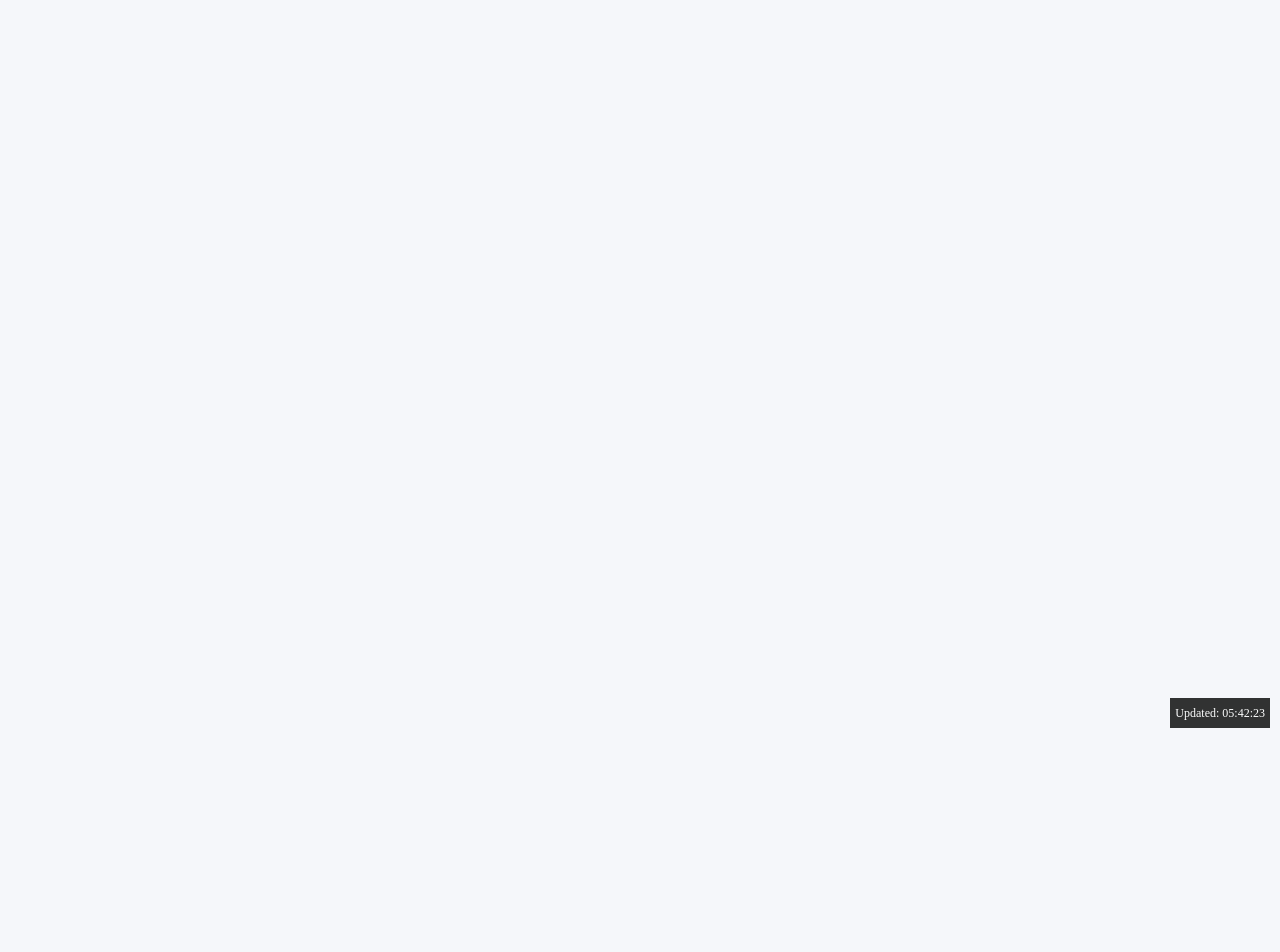
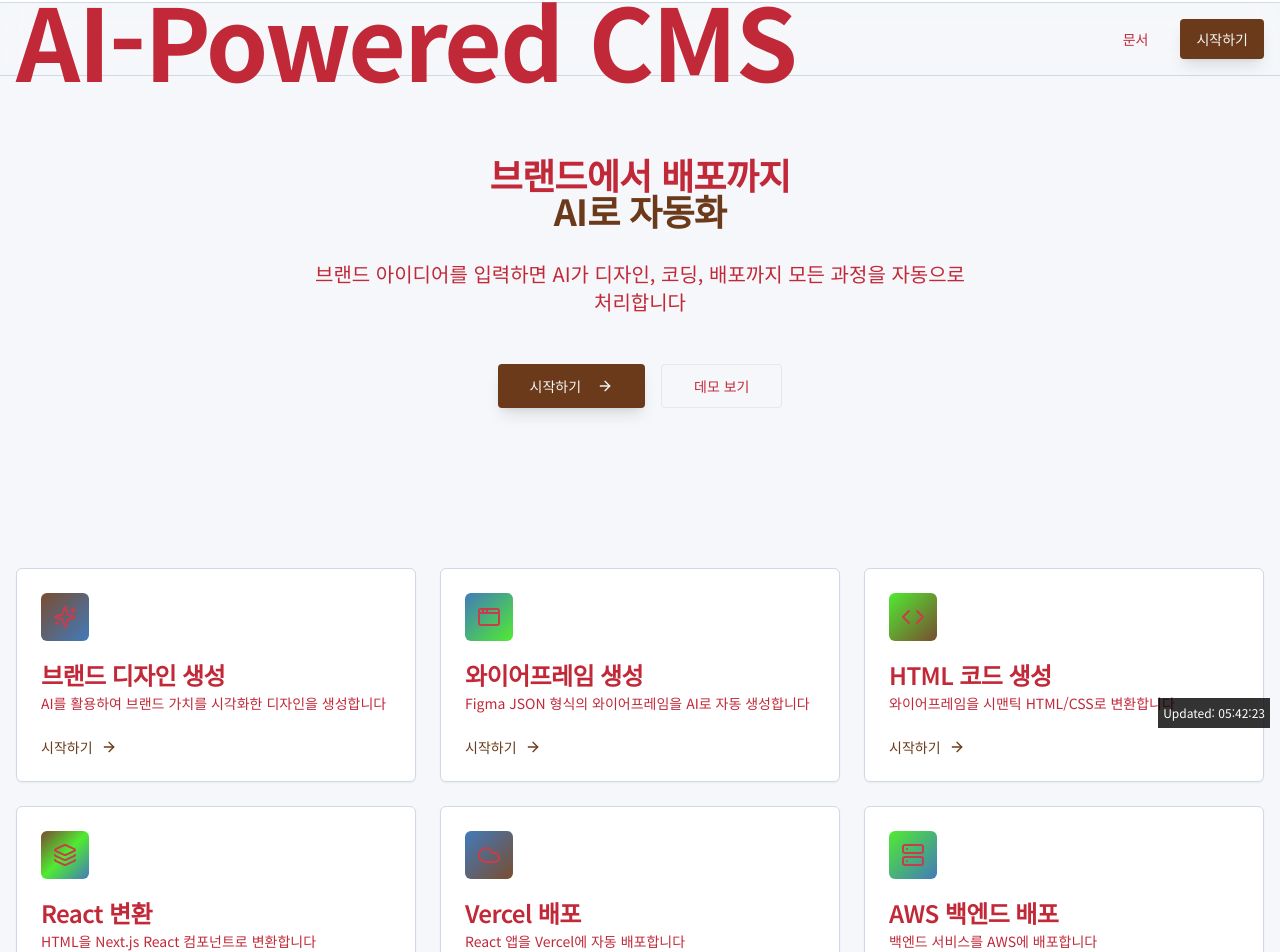
Before and after one commit to UCOMP-ai/project-ca4bad2f, a Next.js app: page / in a window 1280 px wide. Before the commit this address had no page. Shown: the part 62-1014 px from the top of the page. Before the commit the page ends 800 px from the top, so only its background shows below. Built offline with nearby package versions, Linux system fonts and the light colour scheme.

Commit message:
chore: sync app/page.tsx

```diff
--- a/app/page.tsx
+++ b/app/page.tsx
@@ -1,5 +1,145 @@
-import { redirect } from 'next/navigation';
+import Link from "next/link";
+import { Button } from "@/components/ui/button";
+import { Card, CardContent, CardDescription, CardHeader, CardTitle } from "@/components/ui/card";
+import {
+    Sparkles,
+    AppWindow,
+    Code,
+    Layers,
+    Cloud,
+    Server,
+    ArrowRight
+} from "lucide-react";
 
-export default function Home() {
-  redirect('/kor');
+export default function HomePage() {
+    const features = [
+        {
+            title: "브랜드 디자인 생성",
+            description: "AI를 활용하여 브랜드 가치를 시각화한 디자인을 생성합니다",
+            icon: Sparkles,
+            href: "/brand-design",
+            gradient: "from-primary to-secondary",
+        },
+        {
+            title: "와이어프레임 생성",
+            description: "Figma JSON 형식의 와이어프레임을 AI로 자동 생성합니다",
+            icon: AppWindow,
+            href: "/wireframe",
+            gradient: "from-secondary to-accent",
+        },
+        {
+            title: "HTML 코드 생성",
+            description: "와이어프레임을 시맨틱 HTML/CSS로 변환합니다",
+            icon: Code,
+            href: "/html-generator",
+            gradient: "from-accent to-primary",
+        },
+        {
+            title: "React 변환",
+            description: "HTML을 Next.js React 컴포넌트로 변환합니다",
+            icon: Layers,
+            href: "/react-converter",
+            gradient: "from-primary via-accent to-secondary",
+        },
+        {
+            title: "Vercel 배포",
+            description: "React 앱을 Vercel에 자동 배포합니다",
+            icon: Cloud,
+            href: "/deploy-vercel",
+            gradient: "from-secondary to-primary",
+        },
+        {
+            title: "AWS 백엔드 배포",
+            description: "백엔드 서비스를 AWS에 배포합니다",
+            icon: Server,
+            href: "/deploy-aws",
+            gradient: "from-accent to-secondary",
+        },
+    ];
+
+    return (
+        <div className="min-h-screen bg-background text-foreground transition-colors duration-300">
+            {/* Header */}
+            <header className="border-b border-border bg-background/80 backdrop-blur-md sticky top-0 z-50">
+                <div className="container mx-auto px-4 py-4">
+                    <div className="flex items-center justify-between">
+                        <h1 className="text-2xl font-bold text-foreground">
+                            AI-Powered CMS
+                        </h1>
+                        <div className="flex gap-4">
+                            <Button variant="ghost" className="text-muted-foreground hover:text-foreground">
+                                문서
+                            </Button>
+                            <Button variant="default">
+                                시작하기
+                            </Button>
+                        </div>
+                    </div>
+                </div>
+            </header>
+
+            {/* Hero Section */}
+            <section className="container mx-auto px-4 py-20 text-center">
+                <div className="max-w-4xl mx-auto space-y-8 animate-fade-in">
+                    <h2 className="text-4xl md:text-6xl font-bold text-foreground leading-tight">
+                        브랜드에서 배포까지
+                        <br />
+                        <span className="text-primary">AI로 자동화</span>
+                    </h2>
+                    <p className="text-xl text-muted-foreground max-w-2xl mx-auto">
+                        브랜드 아이디어를 입력하면 AI가 디자인, 코딩, 배포까지 모든 과정을 자동으로 처리합니다
+                    </p>
+                    <div className="flex gap-4 justify-center pt-4">
+                        <Button size="lg" variant="default" asChild>
+                            <Link href="/brand-design">
+                                시작하기 <ArrowRight className="ml-2" />
+                            </Link>
+                        </Button>
+                        <Button size="lg" variant="outline">
+                            데모 보기
+                        </Button>
+                    </div>
+                </div>
+            </section>
+
+            {/* Features Grid */}
+            <section className="container mx-auto px-4 py-20">
+                <div className="grid grid-cols-1 md:grid-cols-2 lg:grid-cols-3 gap-6">
+                    {features.map((feature, index) => {
+                        const Icon = feature.icon;
+                        return (
+                            <Link key={index} href={feature.href}>
+                                <Card className="h-full bg-card border-border hover:shadow-lg transition-all duration-300 hover:scale-105 cursor-pointer group">
+                                    <CardHeader>
+                                        <div className={`w-12 h-12 rounded-lg bg-gradient-to-br ${feature.gradient} flex items-center justify-center mb-4 group-hover:scale-110 transition-transform opacity-90`}>
+                                            <Icon className="w-6 h-6 text-white" />
+                                        </div>
+                                        <CardTitle className="text-card-foreground">{feature.title}</CardTitle>
+                                        <CardDescription className="text-muted-foreground">
+                                            {feature.description}
+                                        </CardDescription>
+                                    </CardHeader>
+                                    <CardContent>
+                                        <div className="flex items-center text-primary group-hover:text-primary/80 transition-colors">
+                                            <span className="text-sm font-medium">시작하기</span>
+                                            <ArrowRight className="w-4 h-4 ml-2 group-hover:translate-x-1 transition-transform" />
+                                        </div>
+                                    </CardContent>
+                                </Card>
+                            </Link>
+                        );
+                    })}
+                </div>
+            </section>
+
+            {/* Footer */}
+            <footer className="border-t border-border mt-20 bg-muted/30">
+                <div className="container mx-auto px-4 py-8">
+                    <p className="text-center text-muted-foreground">
+                        © 2026 AI-Powered CMS. All rights reserved.
+                    </p>
+                </div>
+            </footer>
+        </div>
+    );
 }
```
